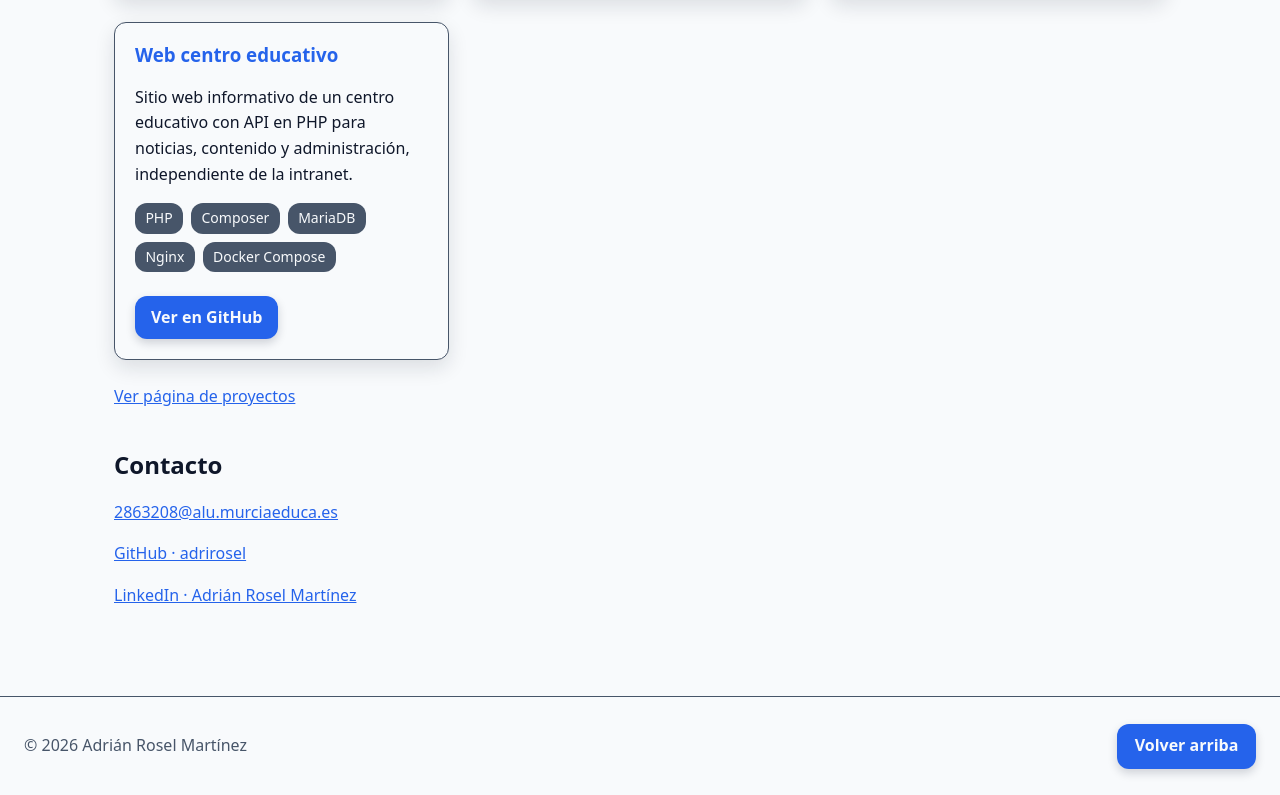
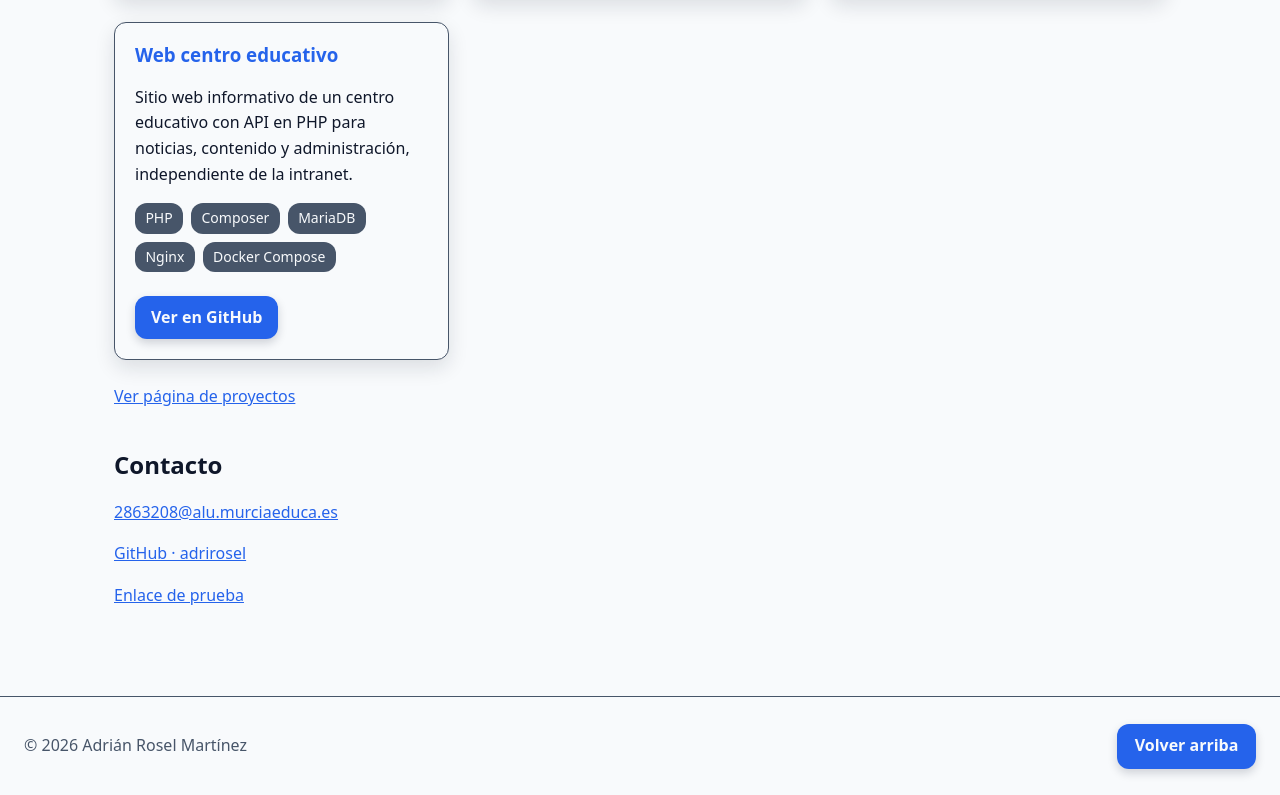
Before and after one commit to adrirosel/pagina-personal, a website: page site/index.html in a window 1280 px wide. Shown: the part 1981-2776 px from the top of the page. Drawn offline with Linux system fonts and the light colour scheme.

Commit message:
Corrección de error forzado: cambio enlace externo por uno interno

```diff
--- a/site/index.html
+++ b/site/index.html
@@ -150,7 +150,7 @@
         <a href="https://github.com/adrirosel" target="_blank" rel="noopener noreferrer">GitHub · adrirosel</a>
       </p>
       <p>
-        <a href="https://www.linkediiiiiiiin.com/in/adri%C3%A1n-rosel-mart%C3%ADnez-7396522b0/">LinkedIn · Adrián Rosel Martínez</a>
+        <a href="pagina-inexistente.html">Enlace de prueba</a>
       </p>
     </section>
   </main>
```
